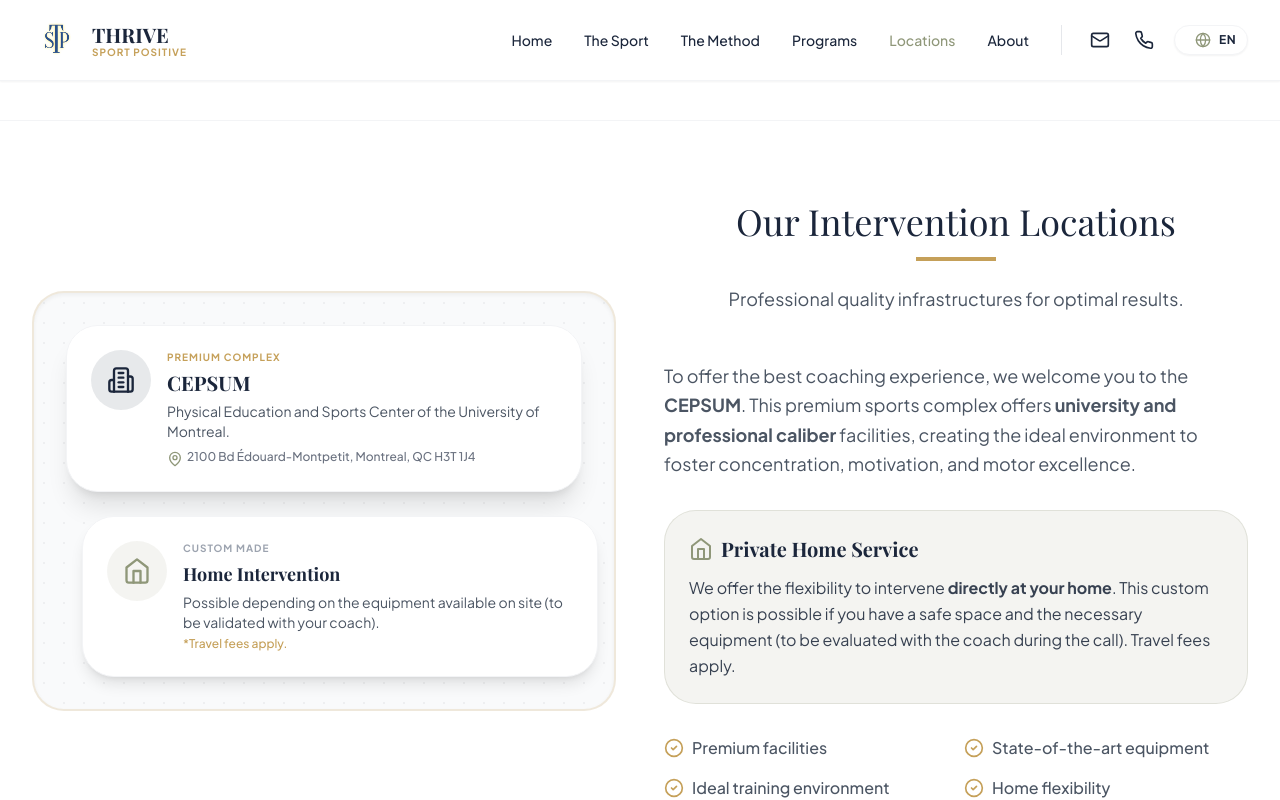
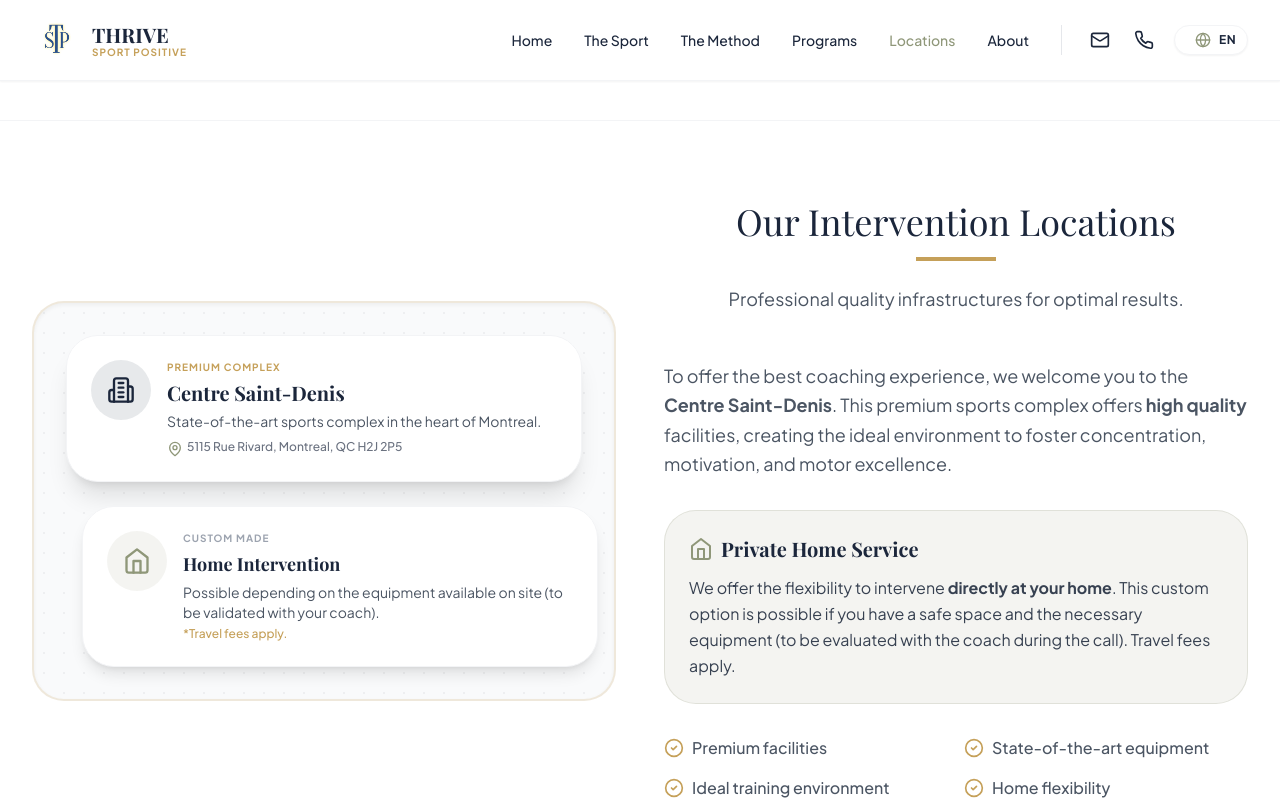
Before and after one commit to lyliancelma643-ai/ThriveSportPsychologiePositive, a React (Vite) app: page /zones in a window 1280 px wide. Shown: the top 800 px of the page. Built offline with nearby package versions, Linux system fonts and the light colour scheme; a web font is replaced by a local one.

Commit message:
Update location to Centre Saint-Denis

```diff
--- a/src/components/home/Locations.jsx
+++ b/src/components/home/Locations.jsx
@@ -17,7 +17,7 @@ const Locations = () => {
                             <div className="absolute inset-0 opacity-5" style={{ backgroundImage: 'radial-gradient(#1B263B 1px, transparent 1px)', backgroundSize: '20px 20px' }}></div>
 
                             <div className="relative z-10 w-full space-y-6">
-                                {/* CEPSUM Card */}
+                                {/* Centre Saint-Denis Card */}
                                 <div className="bg-white p-6 rounded-[2rem] shadow-xl flex items-start transform hover:-translate-y-1 transition-transform border border-gray-100">
                                     <div className="bg-[#1B263B]/10 p-4 rounded-full mr-4 text-[#1B263B] shrink-0"><Building2 size={28} /></div>
                                     <div>
@@ -85,7 +85,7 @@ const Locations = () => {
 
                 {/* Benefits Section */}
                 <div className="mt-20 grid grid-cols-1 md:grid-cols-2 gap-8">
-                    {/* Benefices CEPSUM */}
+                    {/* Benefices Centre Saint-Denis */}
                     <div className="bg-[#1B263B] text-white p-8 rounded-[2rem] shadow-2xl relative overflow-hidden group hover:-translate-y-1 transition-transform">
                         <div className="absolute top-0 right-0 p-8 opacity-5 group-hover:scale-110 transition-transform duration-700"><Building2 size={160} /></div>
                         <h3 className="text-2xl md:text-3xl font-serif font-bold mb-4 relative z-10 text-white">{t('home.locations.effect1_title')}</h3>
--- a/src/locales/en/translation.json
+++ b/src/locales/en/translation.json
@@ -128,7 +128,7 @@
     "logistics": {
       "title": "Practical Information",
       "item1_t": "Locations",
-      "item1_d1": "CEPSUM (Montreal).",
+      "item1_d1": "Centre Saint-Denis (Montreal).",
       "item1_d2": "Home interventions possible.",
       "item2_t": "Ages",
       "item2_d1": "5 to 17 years old.",
@@ -139,9 +139,9 @@
     },
     "locations": {
       "map1_badge": "Premium Complex",
-      "map1_title": "CEPSUM",
-      "map1_desc": "Physical Education and Sports Center of the University of Montreal.",
-      "map1_addr": "2100 Bd Édouard-Montpetit, Montreal, QC H3T 1J4",
+      "map1_title": "Centre Saint-Denis",
+      "map1_desc": "State-of-the-art sports complex in the heart of Montreal.",
+      "map1_addr": "5115 Rue Rivard, Montreal, QC H2J 2P5",
       "map2_badge": "Custom Made",
       "map2_title": "Home Intervention",
       "map2_desc_1": "Possible depending on the equipment available on site (to be validated with your coach).",
@@ -149,9 +149,9 @@
       "header_title": "Our Intervention Locations",
       "header_subtitle": "Professional quality infrastructures for optimal results.",
       "desc_1": "To offer the best coaching experience, we welcome you to the ",
-      "desc_1_b1": "CEPSUM",
+      "desc_1_b1": "Centre Saint-Denis",
       "desc_1_2": ". This premium sports complex offers ",
-      "desc_1_b2": "university and professional caliber",
+      "desc_1_b2": "high quality",
       "desc_1_3": " facilities, creating the ideal environment to foster concentration, motivation, and motor excellence.",
       "box_title": " Private Home Service",
       "box_desc_1": "We offer the flexibility to intervene ",
@@ -161,8 +161,8 @@
       "check2": "State-of-the-art equipment",
       "check3": "Ideal training environment",
       "check4": "Home flexibility",
-      "effect1_title": "The CEPSUM Effect",
-      "effect1_desc_1": "Entering a university sports complex creates a ",
+      "effect1_title": "The Centre Saint-Denis Effect",
+      "effect1_desc_1": "Entering a premium sports complex creates a ",
       "effect1_desc_b": "powerful psychological click",
       "effect1_desc_2": ". The child changes their posture.",
       "effect1_li1_t": "Performance Sanctuary",
--- a/src/locales/fr/translation.json
+++ b/src/locales/fr/translation.json
@@ -128,7 +128,7 @@
     "logistics": {
       "title": "Informations Pratiques",
       "item1_t": "Lieux",
-      "item1_d1": "CEPSUM (Montréal).",
+      "item1_d1": "Centre Saint-Denis (Montréal).",
       "item1_d2": "Intervention à domicile possible.",
       "item2_t": "Âges",
       "item2_d1": "5 à 17 ans.",
@@ -139,9 +139,9 @@
     },
     "locations": {
       "map1_badge": "Complexe Premium",
-      "map1_title": "CEPSUM",
-      "map1_desc": "Centre d'éducation physique et des sports de l'Université de Montréal.",
-      "map1_addr": "2100 Bd Édouard-Montpetit, Montréal, QC H3T 1J4",
+      "map1_title": "Centre Saint-Denis",
+      "map1_desc": "Complexe sportif de pointe au cœur de Montréal.",
+      "map1_addr": "5115 Rue Rivard, Montréal, QC H2J 2P5",
       "map2_badge": "Sur Mesure",
       "map2_title": "Intervention à Domicile",
       "map2_desc_1": "Possible selon le matériel disponible sur place (à valider avec votre coach).",
@@ -149,9 +149,9 @@
       "header_title": "Nos Lieux d'Intervention",
       "header_subtitle": "Des infrastructures de qualité professionnelle pour des résultats optimaux.",
       "desc_1": "Afin d'offrir la meilleure expérience d'encadrement, nous vous accueillons au ",
-      "desc_1_b1": "CEPSUM",
+      "desc_1_b1": "Centre Saint-Denis",
       "desc_1_2": ". Ce complexe sportif premium offre des installations de ",
-      "desc_1_b2": "calibre universitaire et professionnel",
+      "desc_1_b2": "de haute qualité",
       "desc_1_3": ", créant le cadre idéal pour favoriser la concentration, la motivation et l'excellence motrice.",
       "box_title": " Service Privé à Domicile",
       "box_desc_1": "Nous offrons un accompagnement sur mesure pour intervenir ",
@@ -161,8 +161,8 @@
       "check2": "Équipement de pointe",
       "check3": "Cadre d'entraînement idéal",
       "check4": "Flexibilité à domicile",
-      "effect1_title": "L'Effet CEPSUM",
-      "effect1_desc_1": "Entrer dans un complexe sportif universitaire crée un ",
+      "effect1_title": "L'Effet Centre Saint-Denis",
+      "effect1_desc_1": "Entrer dans un complexe sportif premium crée un ",
       "effect1_desc_b": "puissant déclic psychologique",
       "effect1_desc_2": ". L'enfant change de posture.",
       "effect1_li1_t": "Sanctuaire de Performance",
```
